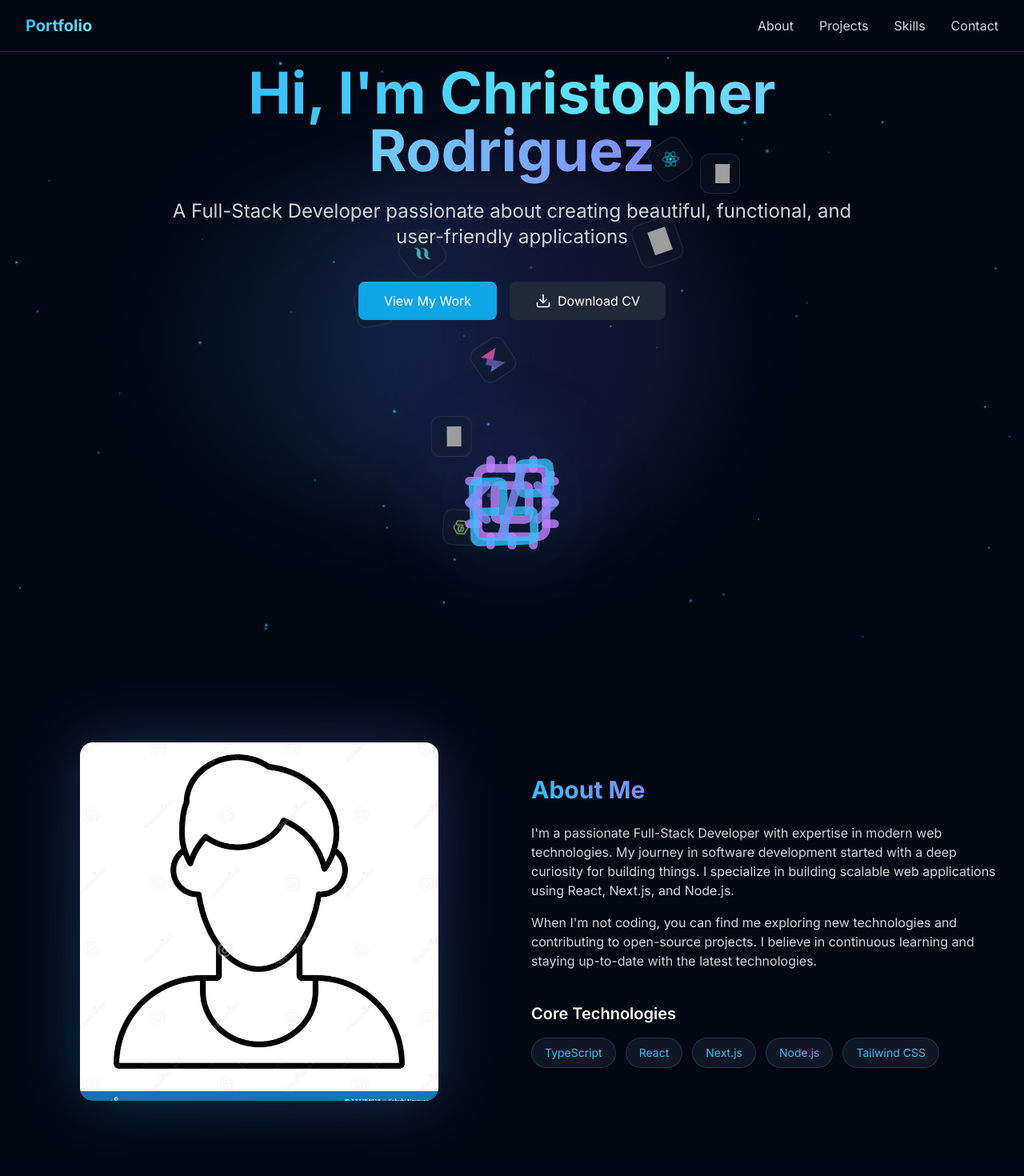
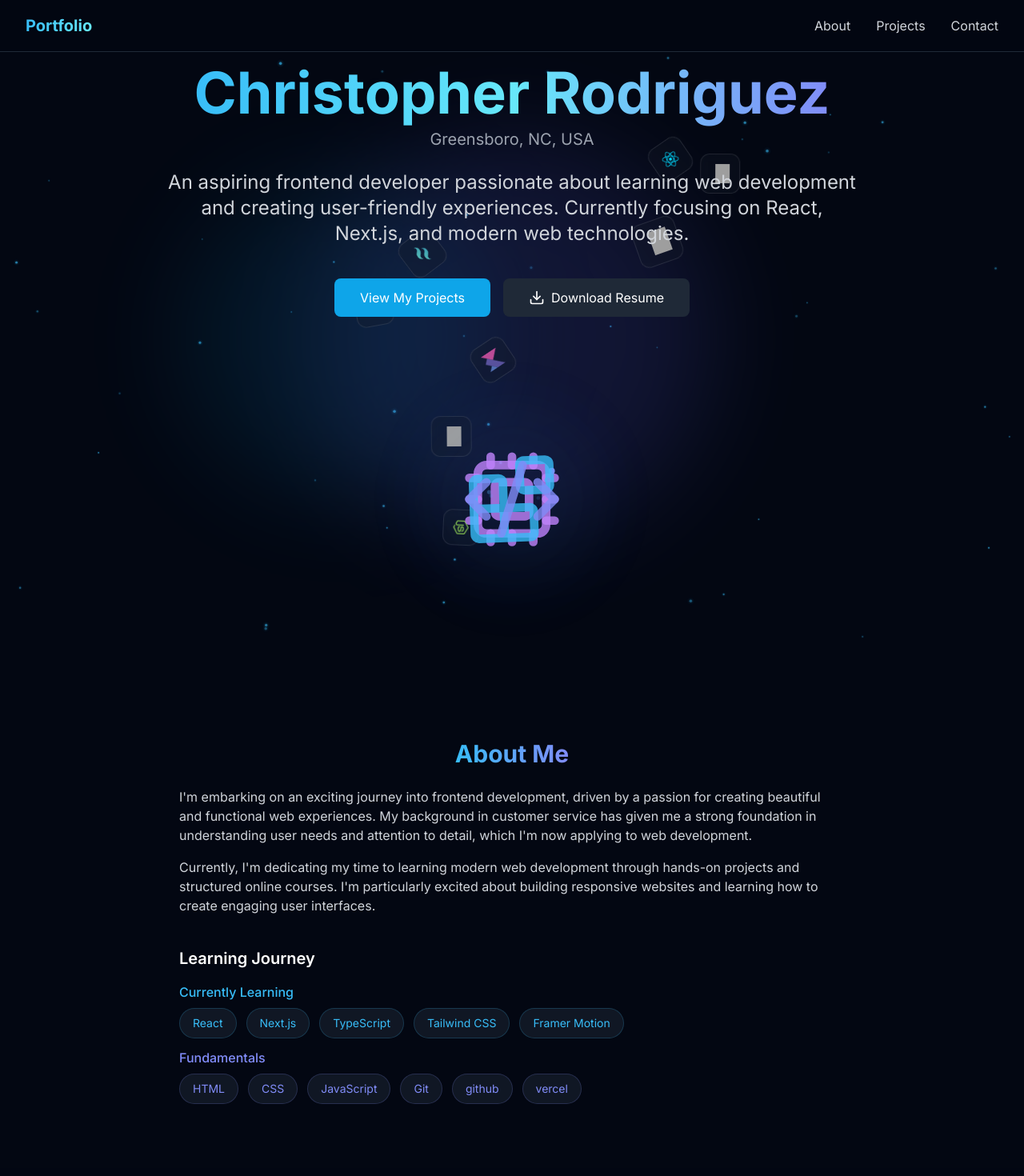
Before and after one commit to Tradesy30/portfolio-v1, a Next.js app: page / in a window 1280 px wide. Shown: the top 1470 px of the page at 80% size. Built offline with nearby package versions, Linux system fonts and the light colour scheme; grey boxes are pictures that could not be loaded.

Commit message:
Refactor homepage and about section to reflect current learning journey

```diff
--- a/app/components/layout/mobile-nav.tsx
+++ b/app/components/layout/mobile-nav.tsx
@@ -7,7 +7,6 @@ import { Menu, X } from 'lucide-react';
 const links = [
   { href: '#about', label: 'About' },
   { href: '#projects', label: 'Projects' },
-  { href: '#skills', label: 'Skills' },
   { href: '#contact', label: 'Contact' },
 ];
 
--- a/app/components/sections/about.tsx
+++ b/app/components/sections/about.tsx
@@ -1,54 +1,39 @@
 'use client';
 
 import { motion } from 'framer-motion';
-import Image from 'next/image';
 
 export default function About() {
   return (
     <section id="about" className="py-20 bg-gray-950">
-      <div className="max-w-7xl mx-auto px-4 sm:px-6 lg:px-8">
+      <div className="max-w-4xl mx-auto px-4 sm:px-6 lg:px-8">
         <motion.div
           initial={{ opacity: 0, y: 20 }}
           whileInView={{ opacity: 1, y: 0 }}
           transition={{ duration: 0.5 }}
           viewport={{ once: true }}
-          className="grid grid-cols-1 lg:grid-cols-2 gap-12 items-center"
         >
-          <div className="relative aspect-square w-full max-w-md mx-auto">
-            <div className="absolute inset-0 bg-gradient-to-tr from-sky-500 to-indigo-500 rounded-3xl blur-2xl opacity-30" />
-            <div className="relative h-full w-full rounded-2xl overflow-hidden">
-              {/* Replace the src with your actual image */}
-              <Image
-                src="/image.png"
-                alt="Profile picture"
-                fill
-                className="object-cover"
-                sizes="(max-width: 768px) 100vw, 50vw"
-                priority
-              />
-            </div>
-          </div>
-
-          <div>
-            <h2 className="text-3xl font-bold mb-6">
+          <h2 className="text-3xl font-bold mb-6 text-center">
             <span className="bg-gradient-to-r from-sky-400 to-indigo-400 bg-clip-text text-transparent">
               About Me
             </span>
           </h2>
           <div className="space-y-4 text-gray-300">
             <p>
-                I&apos;m a passionate Full-Stack Developer with expertise in modern web technologies.
-                My journey in software development started with a deep curiosity for building things. I specialize in
-                building scalable web applications using React, Next.js, and Node.js.
+              I'm embarking on an exciting journey into frontend development, driven by a passion for creating beautiful and functional web experiences.
+              My background in customer service has given me a strong foundation in understanding user needs and attention to detail, which I'm now
+              applying to web development.
             </p>
             <p>
-                When I&apos;m not coding, you can find me exploring new technologies and contributing to open-source projects. I believe in
-                continuous learning and staying up-to-date with the latest technologies.
+              Currently, I'm dedicating my time to learning modern web development through hands-on projects and structured online courses.
+              I'm particularly excited about building responsive websites and learning how to create engaging user interfaces.
             </p>
             <div className="pt-6">
-                <h3 className="text-xl font-semibold mb-4 text-white">Core Technologies</h3>
+              <h3 className="text-xl font-semibold mb-4 text-white">Learning Journey</h3>
+              <div className="space-y-3">
+                <div>
+                  <h4 className="text-sky-400 font-medium mb-2">Currently Learning</h4>
                   <div className="flex flex-wrap gap-3">
-                  {['TypeScript', 'React', 'Next.js', 'Node.js', 'Tailwind CSS'].map((tech) => (
+                    {['React', 'Next.js', 'TypeScript', 'Tailwind CSS', 'Framer Motion'].map((tech) => (
                       <span
                         key={tech}
                         className="px-4 py-2 bg-gray-800/50 rounded-full text-sm text-sky-400 border border-sky-400/20"
@@ -58,6 +43,20 @@ export default function About() {
                     ))}
                   </div>
                 </div>
+                <div>
+                  <h4 className="text-indigo-400 font-medium mb-2">Fundamentals</h4>
+                  <div className="flex flex-wrap gap-3">
+                    {['HTML', 'CSS', 'JavaScript', 'Git', 'github', 'vercel'].map((tech) => (
+                      <span
+                        key={tech}
+                        className="px-4 py-2 bg-gray-800/50 rounded-full text-sm text-indigo-400 border border-indigo-400/20"
+                      >
+                        {tech}
+                      </span>
+                    ))}
+                  </div>
+                </div>
+              </div>
             </div>
           </div>
         </motion.div>
--- a/app/page.tsx
+++ b/app/page.tsx
@@ -47,9 +47,6 @@ export default function Home() {
                 <a href="#projects" className="text-gray-300 hover:text-white transition-colors">
                   Projects
                 </a>
-                <a href="#skills" className="text-gray-300 hover:text-white transition-colors">
-                  Skills
-                </a>
                 <a href="#contact" className="text-gray-300 hover:text-white transition-colors">
                   Contact
                 </a>
@@ -62,18 +59,21 @@ export default function Home() {
         <div className="relative z-10 max-w-4xl mx-auto text-center px-4">
           <h1 className="text-5xl sm:text-7xl font-bold">
             <span className="bg-gradient-to-r from-sky-400 via-cyan-300 to-indigo-400 bg-clip-text text-transparent">
-              Hi, I&apos;m Christopher Rodriguez
+              Christopher Rodriguez
             </span>
           </h1>
+          <p className="mt-2 text-lg sm:text-xl text-gray-400">
+            Greensboro, NC, USA
+          </p>
           <p className="mt-6 text-xl sm:text-2xl text-gray-300 leading-relaxed">
-            A Full-Stack Developer passionate about creating beautiful, functional, and user-friendly applications
+            An aspiring frontend developer passionate about learning web development and creating user-friendly experiences. Currently focusing on React, Next.js, and modern web technologies.
           </p>
           <div className="mt-10 flex flex-col sm:flex-row gap-4 justify-center">
             <a
               href="#projects"
               className="px-8 py-3 bg-sky-500 hover:bg-sky-600 text-white rounded-lg transition-colors flex items-center justify-center"
             >
-              View My Work
+              View My Projects
             </a>
             <a
               href="/Christopher-Rodriguez-CV.pdf"
@@ -96,9 +96,8 @@ export default function Home() {
                 <polyline points="7 10 12 15 17 10" />
                 <line x1="12" y1="15" x2="12" y2="3" />
               </svg>
-              Download CV
+              Download Resume
             </a>
-
           </div>
           <div className="mt-8 sm:mt-12">
             <HeroIcon />
```
Lines whose indentation alone changed are shown as unchanged.
